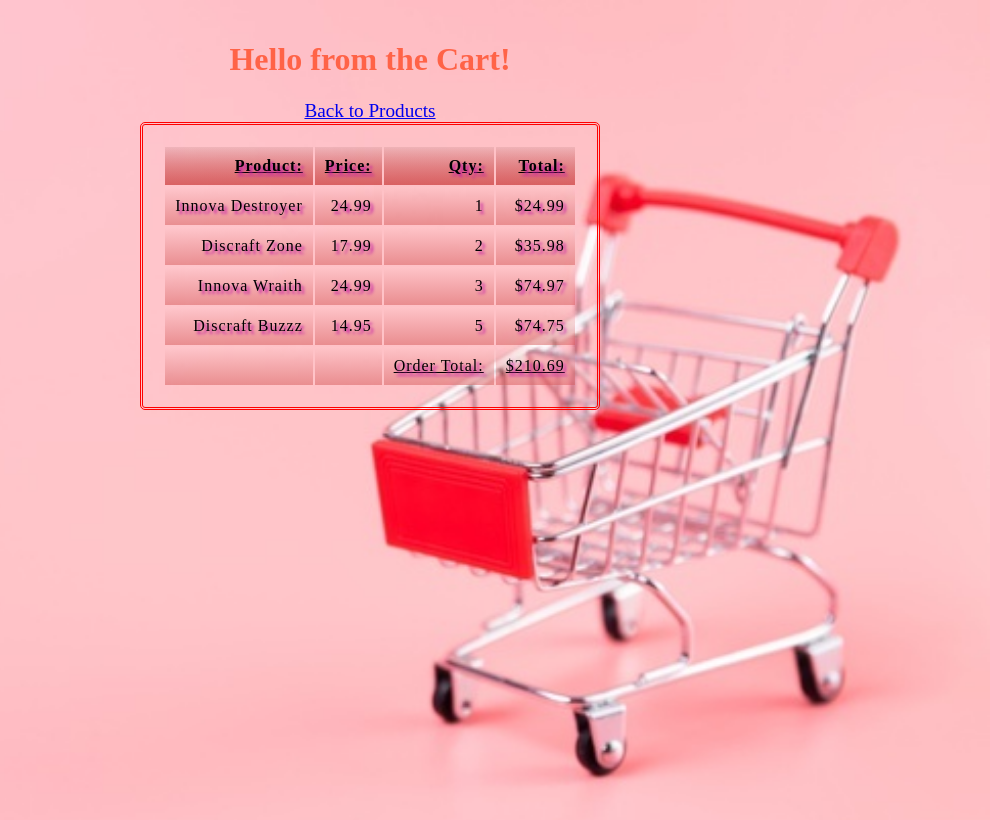
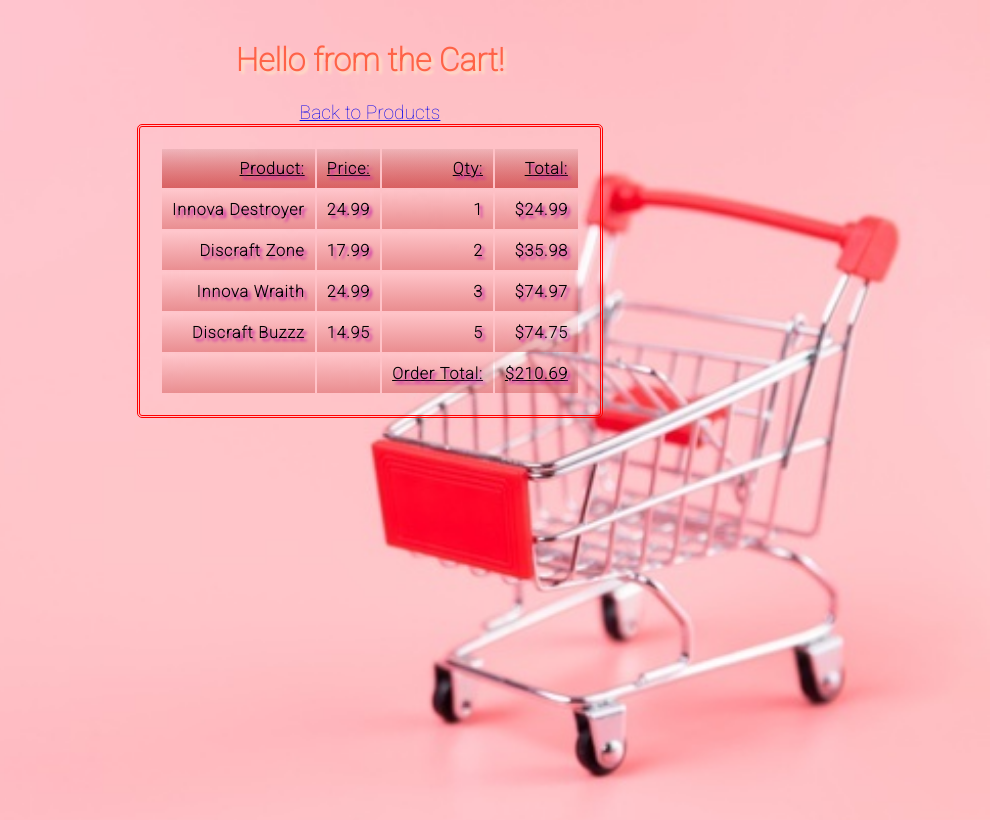
Before and after one commit to Gcrowder93/e-commerce, a website with bundled scripts: page Cart/index.html in a window 1280 px wide. Shown: the whole page, without its empty margins (290-1280 px from the left). Built offline with nearby package versions, Linux system fonts and the light colour scheme.

Commit message:
added fonts

```diff
--- a/Cart/index.html
+++ b/Cart/index.html
@@ -6,6 +6,9 @@
     <meta http-equiv="X-UA-Compatible" content="IE=edge">
     <meta name="viewport" content="width=device-width, initial-scale=1.0">
     <link href="https://fonts.googleapis.com/css2?family=Titillium+Web:wght@300&display=swap" rel="stylesheet">
+    <link rel="preconnect" href="https://fonts.googleapis.com">
+    <link rel="preconnect" href="https://fonts.gstatic.com" crossorigin>
+    <link href="https://fonts.googleapis.com/css2?family=Roboto:wght@100&display=swap" rel="stylesheet">
     <link rel="stylesheet" href="../styles/reset.css">
     <link rel="stylesheet" href="../styles/style.css">
     <link rel="stylesheet" href="../styles/cart.css">
--- a/styles/cart.css
+++ b/styles/cart.css
@@ -4,11 +4,12 @@ body {
     background-size:cover;
     background-image: url(/assets/cart.jpeg);
     background-repeat: no-repeat;
-
+    font-family: 'Roboto', sans-serif;
 }
 
 h1 {
     color: tomato;
+    text-shadow: 3px 3px 3px bisque;
 }
 
 table {
@@ -25,6 +26,7 @@ thead {
     text-shadow: 3px 3px 3px rgb(196, 25, 119);
     text-decoration: underline;
     background: linear-gradient(to bottom, rgba(85, 11, 11, 0.1), rgba(189, 18, 18, 0.5));
+    font-weight: bold;
 }
 
 table th, table td {
@@ -32,6 +34,7 @@ table th, table td {
     text-align: right;
     background: linear-gradient(to bottom, rgba(255, 217, 217, 0.1), rgba(212, 88, 88, 0.5));
     text-shadow: 3px 3px 3px rgb(196, 25, 167);
+    font-weight: bold;
 }
 
 tfoot {
--- a/styles/style.css
+++ b/styles/style.css
@@ -5,6 +5,7 @@ body {
         align-items: center;
         background-color: bisque;
         text-align: center;
+        font-family: 'Roboto', sans-serif;
 }
 
 a {
```
Also changed, not shown: index.html (+3 -0 lines), render-line-item.js (deleted, +0 -13 lines).
